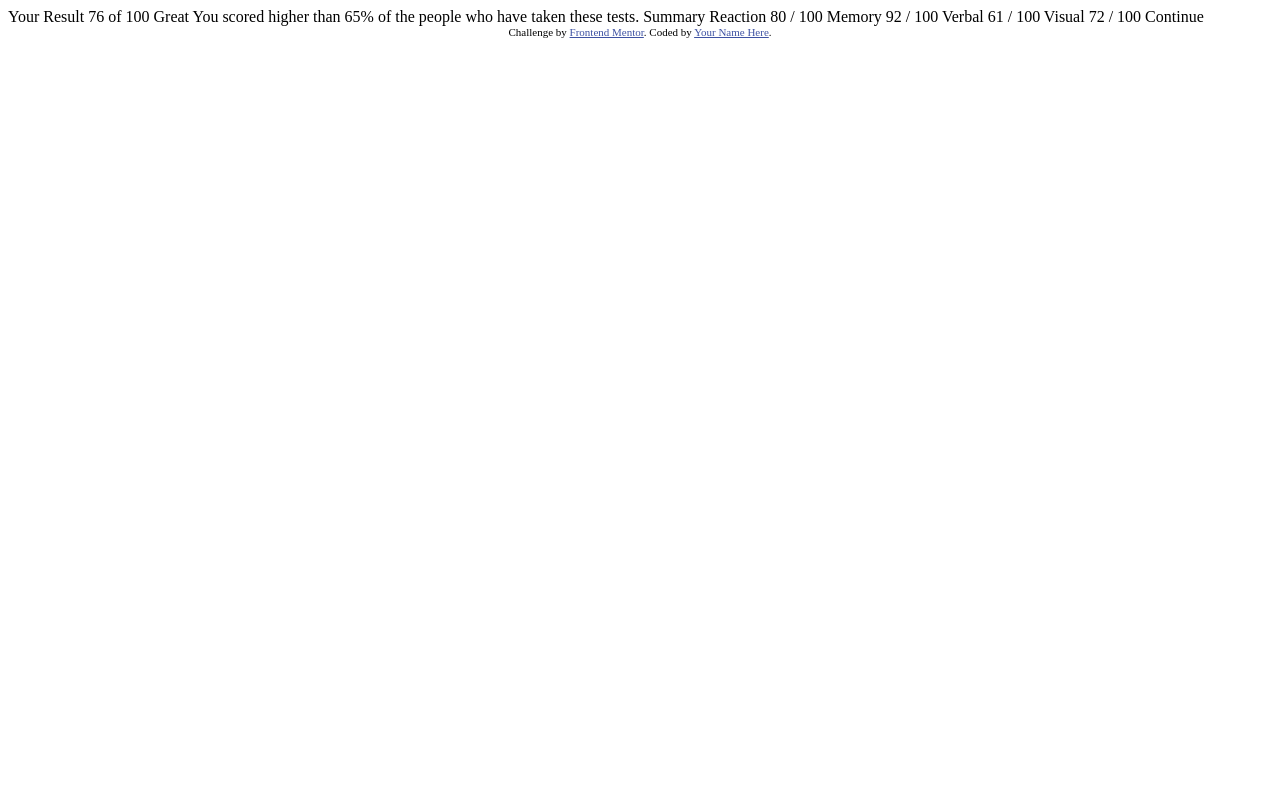
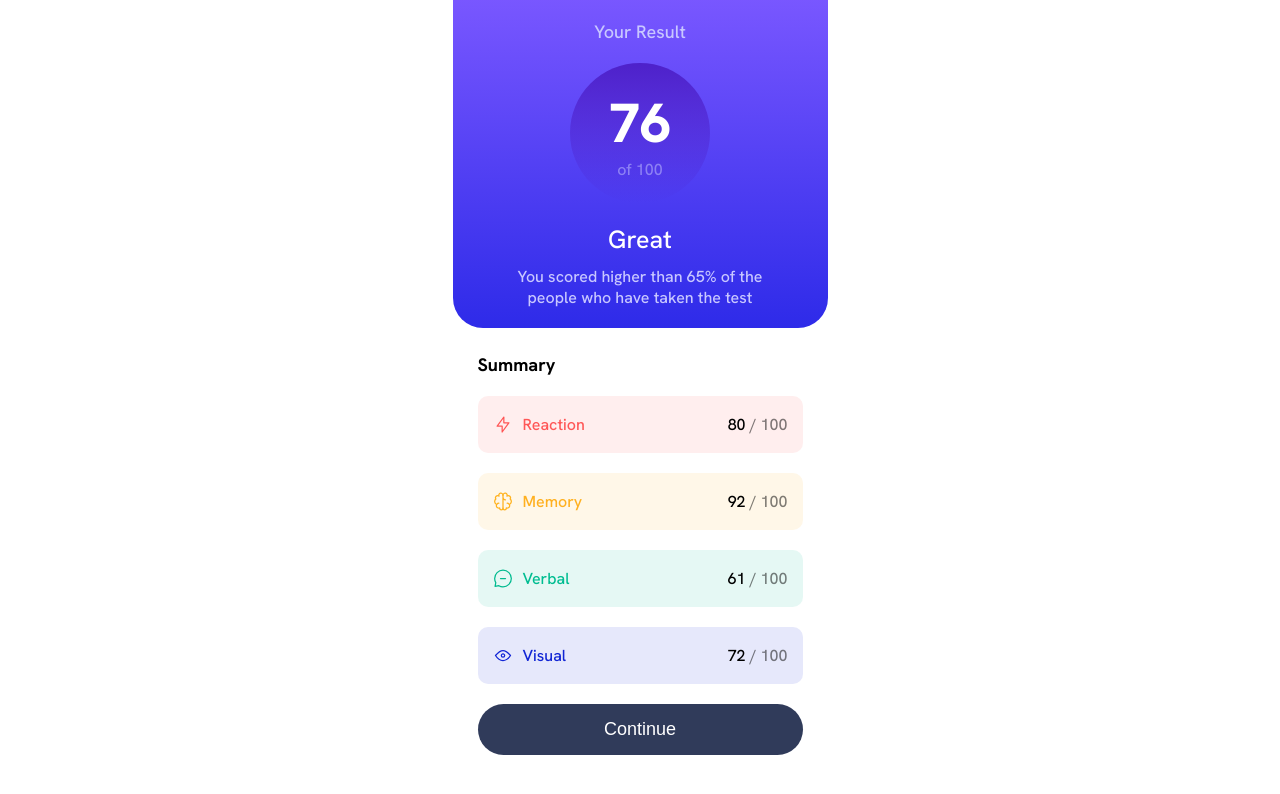
Before and after one commit to eatsleepwell/result-summary-frontendmentor, a plain HTML site: page index.html in a window 1280 px wide. Drawn offline with Linux system fonts and the light colour scheme.

Commit message:
finished

```diff
--- a/index.html
+++ b/index.html
@@ -1,47 +1,77 @@
 <!DOCTYPE html>
 <html lang="en">
-<head>
-  <meta charset="UTF-8">
-  <meta name="viewport" content="width=device-width, initial-scale=1.0"> <!-- displays site properly based on user's device -->
+  <head>
+    <meta charset="UTF-8" />
+    <meta name="viewport" content="width=device-width, initial-scale=1.0" />
+    <!-- displays site properly based on user's device -->
 
-  <link rel="icon" type="image/png" sizes="32x32" href="./assets/images/favicon-32x32.png">
+    <link
+      rel="icon"
+      type="image/png"
+      sizes="32x32"
+      href="./assets/images/favicon-32x32.png"
+    />
 
-  <title>Frontend Mentor | Results summary component</title>
+    <title>Frontend Mentor | Results summary component</title>
 
-  <!-- Feel free to remove these styles or customise in your own stylesheet 👍 -->
-  <style>
-    .attribution { font-size: 11px; text-align: center; }
-    .attribution a { color: hsl(228, 45%, 44%); }
-  </style>
-</head>
-<body>
+    <link rel="preconnect" href="https://fonts.googleapis.com" />
+    <link rel="preconnect" href="https://fonts.gstatic.com" crossorigin />
+    <link
+      href="https://fonts.googleapis.com/css2?family=Hanken+Grotesk:wght@500;700;800&display=swap"
+      rel="stylesheet"
+    />
 
-  Your Result
-  76
-  of 100
-
-  Great
-  You scored higher than 65% of the people who have taken these tests.
-
-  Summary
-
-  Reaction
-  80 / 100
-
-  Memory
-  92 / 100
-
-  Verbal
-  61 / 100
-
-  Visual
-  72 / 100
-
-  Continue
-
-  <div class="attribution">
-    Challenge by <a href="https://www.frontendmentor.io?ref=challenge" target="_blank">Frontend Mentor</a>.
-    Coded by <a href="#">Your Name Here</a>.
-  </div>
-</body>
+    <link rel="stylesheet" href="style.css" />
+  </head>
+  <body>
+    <main>
+      <div class="container">
+        <section class="result">
+          <div class="score">
+            <h1>Your Result</h1>
+            <div class="circle">
+              <span>76</span>
+              <span>of 100</span>
+            </div>
+            <h2>Great</h2>
+            <p>
+              You scored higher than 65% of the people who have taken the test
+            </p>
+          </div>
+          <div class="detail">
+            <h2>Summary</h2>
+            <div class="reaction component">
+              <div class="img">
+                <img src="assets/images/icon-reaction.svg" alt="reaction" />
+                <span>Reaction</span>
+              </div>
+              <span>80 <span>/ 100</span></span>
+            </div>
+            <div class="memory component">
+              <div class="img">
+                <img src="assets/images/icon-memory.svg" alt="memory" />
+                <span>Memory</span>
+              </div>
+              <span>92 <span>/ 100</span></span>
+            </div>
+            <div class="verbal component">
+              <div class="img">
+                <img src="assets/images/icon-verbal.svg" alt="verbal" />
+                <span>Verbal</span>
+              </div>
+              <span>61 <span>/ 100</span></span>
+            </div>
+            <div class="visual component">
+              <div class="img">
+                <img src="assets/images/icon-visual.svg" alt="visual" />
+                <span>Visual</span>
+              </div>
+              <span>72 <span>/ 100</span></span>
+            </div>
+            <button>Continue</button>
+          </div>
+        </section>
+      </div>
+    </main>
+  </body>
 </html>
--- /dev/null
+++ b/style.css
@@ -0,0 +1,230 @@
+* {
+  margin: 0;
+  padding: 0;
+  box-sizing: border-box;
+}
+
+:root {
+  /* Primary Colors */
+  --lightRed: hsl(0, 100%, 67%);
+  --orangeYellow: hsl(39, 100%, 56%);
+  --greenTeal: hsl(166, 100%, 37%);
+  --cobaltBlue: hsl(234, 85%, 45%);
+
+  /* with opacity */
+  --lightRedOpacity: hsl(0, 100%, 67%, 0.1);
+  --orangeYellowOpacity: hsl(39, 100%, 56%, 0.1);
+  --greenTealOpacity: hsl(166, 100%, 37%, 0.1);
+  --cobaltBlueOpacity: hsl(234, 85%, 45%, 0.1);
+
+  /* Gradient */
+  /* background */
+  --lightSlateBlue: hsl(252, 100%, 67%);
+  --lightRoyalBlue: hsl(241, 81%, 54%);
+
+  /* Circle */
+  --violetBlue: hsla(256, 72%, 46%, 1);
+  --persianBlue: hsla(241, 72%, 46%, 0);
+
+  /* Neutral */
+  --white: hsl(0, 0%, 100%);
+  --paleBlue: hsl(221, 100%, 96%);
+  --lightLavender: hsl(241, 100%, 89%);
+  --darkGrayBlue: hsl(224, 30%, 27%);
+}
+
+body {
+  font-family: "Hanken Grotesk";
+}
+
+main {
+  width: 100%;
+  height: 100vh;
+  display: flex;
+  justify-content: center;
+}
+
+.container {
+  width: 375px;
+}
+
+.result {
+  width: 100%;
+  display: flex;
+  flex-direction: column;
+}
+
+.score {
+  display: flex;
+  flex-direction: column;
+  align-items: center;
+  background-image: linear-gradient(
+    var(--lightSlateBlue),
+    var(--lightRoyalBlue)
+  );
+  border-radius: 0 0 30px 30px;
+  padding-bottom: 20px;
+}
+
+.score h1 {
+  color: var(--lightLavender);
+  font-weight: 500;
+  font-size: 18px;
+  padding: 20px;
+}
+
+.score .circle {
+  display: flex;
+  flex-direction: column;
+  text-align: center;
+  justify-content: center;
+  background-image: linear-gradient(var(--violetBlue), var(--persianBlue));
+  width: 140px;
+  height: 140px;
+  border-radius: 50%;
+  border: none;
+}
+
+.score .circle span:nth-child(1) {
+  font-size: 55px;
+  font-weight: 900;
+  color: var(--white);
+}
+
+.score .circle span:nth-child(2) {
+  color: var(--lightLavender);
+  opacity: 0.5;
+  font-size: 16px;
+}
+
+.score h2 {
+  color: var(--white);
+  font-size: 25px;
+  padding: 10px;
+  font-weight: 500;
+  margin-top: 10px;
+}
+
+.score p {
+  text-align: center;
+  padding: 0 50px;
+  color: var(--lightLavender);
+}
+
+.detail {
+  display: flex;
+  flex-direction: column;
+  align-items: center;
+  padding: 25px;
+  gap: 20px;
+}
+
+.detail h2 {
+  align-self: self-start;
+  font-size: 18px;
+}
+
+.component {
+  display: flex;
+  justify-content: space-between;
+  width: 100%;
+  padding: 18px 15px;
+  border-radius: 10px;
+}
+
+.detail .component .img {
+  display: flex;
+  gap: 10px;
+}
+
+.detail .reaction .img span {
+  color: var(--lightRed);
+}
+
+.detail .reaction span:nth-child(1),
+.detail .memory span:nth-child(1),
+.detail .verbal span:nth-child(1),
+.detail .visual span:nth-child(1) {
+  opacity: 0.5;
+}
+
+.detail .memory .img span {
+  color: var(--orangeYellow);
+}
+
+.detail .verbal .img span {
+  color: var(--greenTeal);
+}
+
+.detail .visual .img span {
+  color: var(--cobaltBlue);
+}
+
+.reaction {
+  background-color: var(--lightRedOpacity);
+}
+
+.memory {
+  background-color: var(--orangeYellowOpacity);
+}
+
+.verbal {
+  background-color: var(--greenTealOpacity);
+}
+
+.visual {
+  background-color: var(--cobaltBlueOpacity);
+}
+
+button {
+  display: flex;
+  width: 100%;
+  padding: 15px;
+  border-radius: 50px;
+  justify-content: center;
+  color: var(--white);
+  font-size: 18px;
+  font-weight: 500;
+  background-color: var(--darkGrayBlue);
+  cursor: pointer;
+  border: none;
+}
+
+button:hover {
+  background-image: linear-gradient(
+    var(--lightSlateBlue),
+    var(--lightRoyalBlue)
+  );
+}
+
+@media only screen and (min-width: 1440px) {
+  .container {
+    width: 650px;
+    display: flex;
+    justify-content: center;
+    align-items: center;
+  }
+
+  .result {
+    width: 100%;
+    display: flex;
+    flex-direction: row;
+    box-shadow: 18px 21px 58px -24px rgba(0, 0, 0, 0.75);
+    border-radius: 30px;
+  }
+
+  .score {
+    width: 50%;
+    justify-content: space-around;
+    border-radius: 30px;
+  }
+
+  .score .circle {
+    width: 170px;
+    height: 170px;
+  }
+
+  .detail {
+    width: 50%;
+  }
+}
```
Also changed, not shown: 1 other file.
